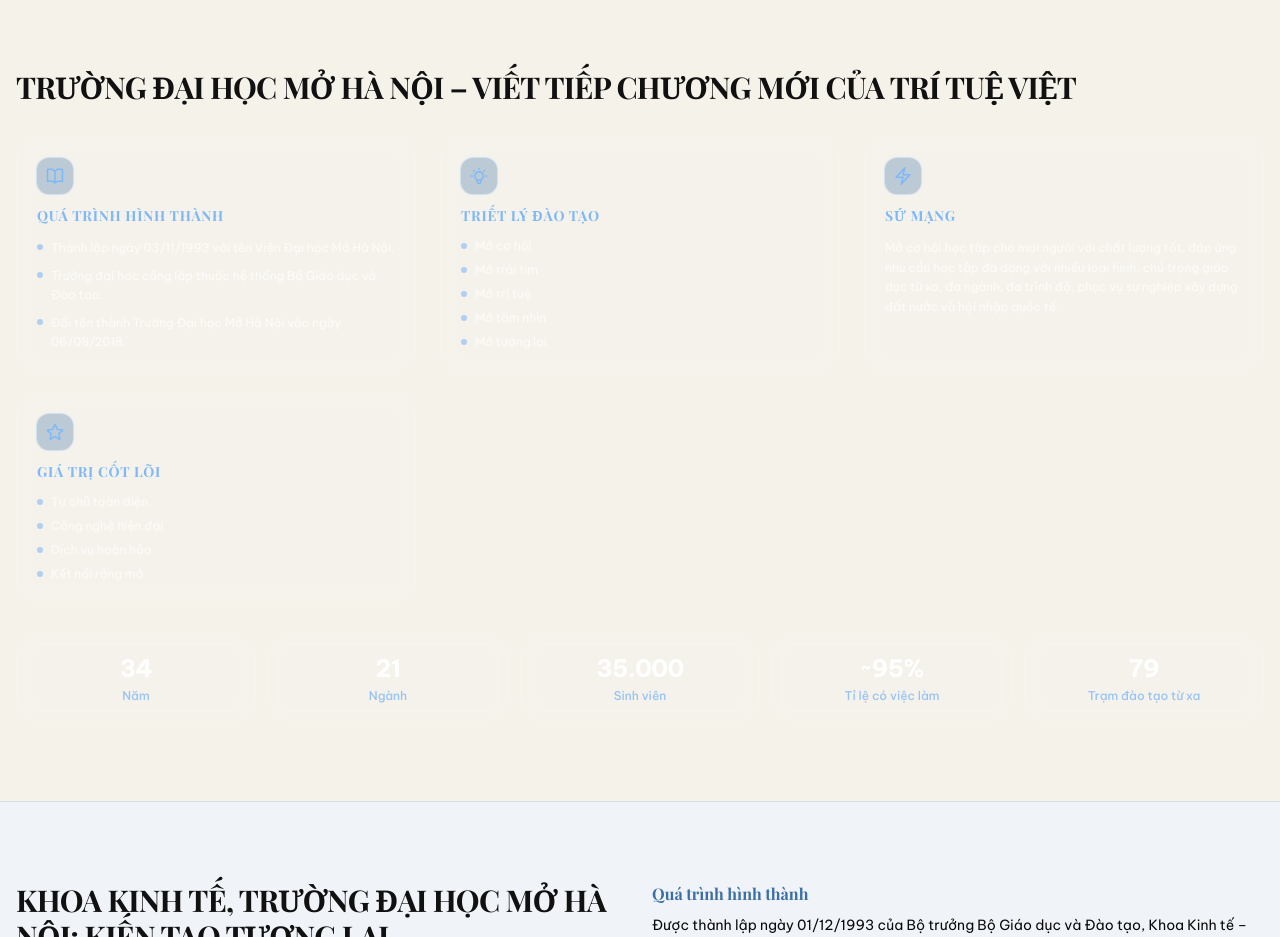
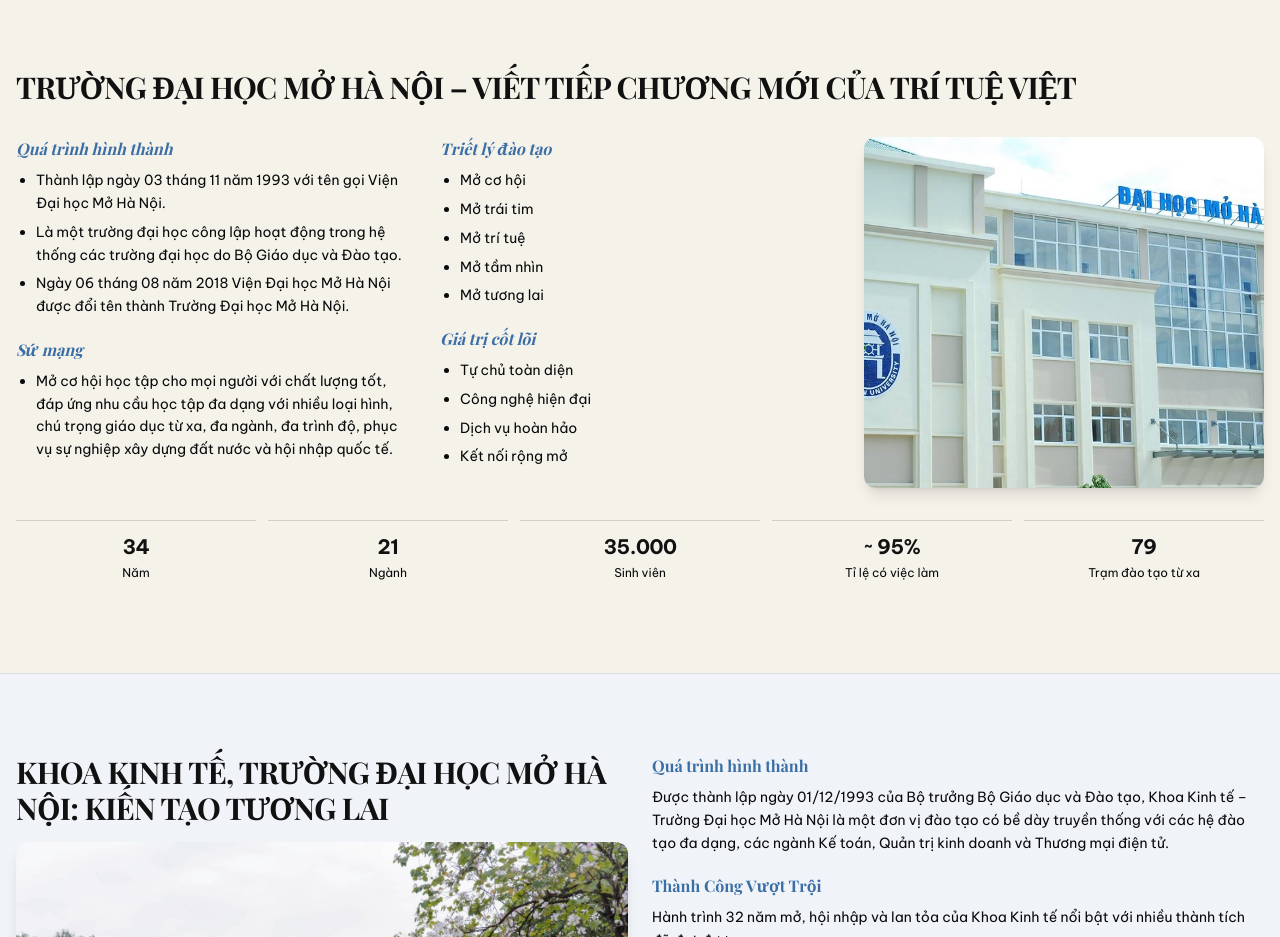
Before and after one commit to nhiensoft/ho-thi-thuy-giao, a React (Vite) app: page / in a window 1280 px wide. Shown: the part 3760-4697 px from the top of the page. Built offline with nearby package versions, Linux system fonts and the light colour scheme; a web font is replaced by a local one.

Commit message:
chore: soe fix

```diff
--- a/src/App.tsx
+++ b/src/App.tsx
@@ -602,92 +602,61 @@
             </h2>
 
             <div className="grid grid-cols-1 gap-x-6 gap-y-5 md:grid-cols-3">
-              {/* Quá trình hình thành */}
-              <div className="group relative rounded-2xl border border-white/10 bg-white/5 p-5 backdrop-blur-sm transition-all hover:bg-white/10 hover:shadow-xl hover:shadow-blue-900/30">
-                <div className="mb-3 flex h-9 w-9 items-center justify-center rounded-xl bg-[#3a6ea5]/30 ring-1 ring-[#7eb8f7]/30">
-                  <svg className="h-5 w-5 text-[#7eb8f7]" fill="none" viewBox="0 0 24 24" stroke="currentColor" strokeWidth={1.8}>
-                    <path strokeLinecap="round" strokeLinejoin="round" d="M12 6.042A8.967 8.967 0 006 3.75c-1.052 0-2.062.18-3 .512v14.25A8.987 8.987 0 016 18c2.305 0 4.408.867 6 2.292m0-14.25a8.966 8.966 0 016-2.292c1.052 0 2.062.18 3 .512v14.25A8.987 8.987 0 0018 18a8.967 8.967 0 00-6 2.292m0-14.25v14.25" />
-                  </svg>
-                </div>
-                <h3 className="font-display mb-3 text-sm font-bold uppercase tracking-wider text-[#7eb8f7]">Quá trình hình thành</h3>
-                <ul className="space-y-2">
-                  <li className="flex gap-2 text-xs leading-relaxed text-white/70">
-                    <span className="mt-1.5 h-1.5 w-1.5 flex-shrink-0 rounded-full bg-[#7eb8f7]/60" />
-                    Thành lập ngày 03/11/1993 với tên Viện Đại học Mở Hà Nội.
-                  </li>
-                  <li className="flex gap-2 text-xs leading-relaxed text-white/70">
-                    <span className="mt-1.5 h-1.5 w-1.5 flex-shrink-0 rounded-full bg-[#7eb8f7]/60" />
-                    Trường đại học công lập thuộc hệ thống Bộ Giáo dục và Đào tạo.
-                  </li>
-                  <li className="flex gap-2 text-xs leading-relaxed text-white/70">
-                    <span className="mt-1.5 h-1.5 w-1.5 flex-shrink-0 rounded-full bg-[#7eb8f7]/60" />
-                    Đổi tên thành Trường Đại học Mở Hà Nội vào ngày 06/08/2018.
-                  </li>
+              <div>
+                <h3 className="font-display mb-2 text-base font-bold italic text-[#3a6ea5]">Quá trình hình thành</h3>
+                <ul className="list-disc space-y-1.5 pl-5 text-sm leading-relaxed text-muted-foreground">
+                  <li>Thành lập ngày 03 tháng 11 năm 1993 với tên gọi Viện Đại học Mở Hà Nội.</li>
+                  <li>Là một trường đại học công lập hoạt động trong hệ thống các trường đại học do Bộ Giáo dục và Đào tạo.</li>
+                  <li>Ngày 06 tháng 08 năm 2018 Viện Đại học Mở Hà Nội được đổi tên thành Trường Đại học Mở Hà Nội.</li>
+                </ul>
+
+                <h3 className="font-display mt-5 mb-2 text-base font-bold italic text-[#3a6ea5]">Sứ mạng</h3>
+                <ul className="list-disc space-y-1.5 pl-5 text-sm leading-relaxed text-muted-foreground">
+                  <li>Mở cơ hội học tập cho mọi người với chất lượng tốt, đáp ứng nhu cầu học tập đa dạng
+                  với nhiều loại hình, chú trọng giáo dục từ xa, đa ngành, đa trình độ, phục vụ sự nghiệp
+                  xây dựng đất nước và hội nhập quốc tế.</li>
                 </ul>
               </div>
 
-              {/* Triết lý đào tạo */}
-              <div className="group relative rounded-2xl border border-white/10 bg-white/5 p-5 backdrop-blur-sm transition-all hover:bg-white/10 hover:shadow-xl hover:shadow-blue-900/30">
-                <div className="mb-3 flex h-9 w-9 items-center justify-center rounded-xl bg-[#3a6ea5]/30 ring-1 ring-[#7eb8f7]/30">
-                  <svg className="h-5 w-5 text-[#7eb8f7]" fill="none" viewBox="0 0 24 24" stroke="currentColor" strokeWidth={1.8}>
-                    <path strokeLinecap="round" strokeLinejoin="round" d="M9.663 17h4.673M12 3v1m6.364 1.636l-.707.707M21 12h-1M4 12H3m3.343-5.657l-.707-.707m2.828 9.9a5 5 0 117.072 0l-.548.547A3.374 3.374 0 0014 18.469V19a2 2 0 11-4 0v-.531c0-.895-.356-1.754-.988-2.386l-.548-.547z" />
-                  </svg>
-                </div>
-                <h3 className="font-display mb-3 text-sm font-bold uppercase tracking-wider text-[#7eb8f7]">Triết lý đào tạo</h3>
-                <ul className="space-y-2">
-                  {['Mở cơ hội', 'Mở trái tim', 'Mở trí tuệ', 'Mở tầm nhìn', 'Mở tương lai'].map((item) => (
-                    <li key={item} className="flex items-center gap-2 text-xs text-white/70">
-                      <span className="h-1.5 w-1.5 flex-shrink-0 rounded-full bg-[#7eb8f7]/60" />
-                      {item}
-                    </li>
-                  ))}
+              <div>
+                <h3 className="font-display mb-2 text-base font-bold italic text-[#3a6ea5]">Triết lý đào tạo</h3>
+                <ul className="list-disc space-y-1.5 pl-5 text-sm leading-relaxed text-muted-foreground">
+                  <li>Mở cơ hội</li>
+                  <li>Mở trái tim</li>
+                  <li>Mở trí tuệ</li>
+                  <li>Mở tầm nhìn</li>
+                  <li>Mở tương lai</li>
+                </ul>
+
+                <h3 className="font-display mt-5 mb-2 text-base font-bold italic text-[#3a6ea5]">Giá trị cốt lõi</h3>
+                <ul className="list-disc space-y-1.5 pl-5 text-sm leading-relaxed text-muted-foreground">
+                  <li>Tự chủ toàn diện</li>
+                  <li>Công nghệ hiện đại</li>
+                  <li>Dịch vụ hoàn hảo</li>
+                  <li>Kết nối rộng mở</li>
                 </ul>
               </div>
 
-              {/* Sứ mạng */}
-              <div className="group relative rounded-2xl border border-white/10 bg-white/5 p-5 backdrop-blur-sm transition-all hover:bg-white/10 hover:shadow-xl hover:shadow-blue-900/30">
-                <div className="mb-3 flex h-9 w-9 items-center justify-center rounded-xl bg-[#3a6ea5]/30 ring-1 ring-[#7eb8f7]/30">
-                  <svg className="h-5 w-5 text-[#7eb8f7]" fill="none" viewBox="0 0 24 24" stroke="currentColor" strokeWidth={1.8}>
-                    <path strokeLinecap="round" strokeLinejoin="round" d="M3.75 13.5l10.5-11.25L12 10.5h8.25L9.75 21.75 12 13.5H3.75z" />
-                  </svg>
-                </div>
-                <h3 className="font-display mb-3 text-sm font-bold uppercase tracking-wider text-[#7eb8f7]">Sứ mạng</h3>
-                <p className="text-xs leading-relaxed text-white/70">
-                  Mở cơ hội học tập cho mọi người với chất lượng tốt, đáp ứng nhu cầu học tập đa dạng với nhiều loại hình, chú trọng giáo dục từ xa, đa ngành, đa trình độ, phục vụ sự nghiệp xây dựng đất nước và hội nhập quốc tế.
-                </p>
-              </div>
-
-              {/* Giá trị cốt lõi */}
-              <div className="group relative rounded-2xl border border-white/10 bg-white/5 p-5 backdrop-blur-sm transition-all hover:bg-white/10 hover:shadow-xl hover:shadow-blue-900/30">
-                <div className="mb-3 flex h-9 w-9 items-center justify-center rounded-xl bg-[#3a6ea5]/30 ring-1 ring-[#7eb8f7]/30">
-                  <svg className="h-5 w-5 text-[#7eb8f7]" fill="none" viewBox="0 0 24 24" stroke="currentColor" strokeWidth={1.8}>
-                    <path strokeLinecap="round" strokeLinejoin="round" d="M11.48 3.499a.562.562 0 011.04 0l2.125 5.111a.563.563 0 00.475.345l5.518.442c.499.04.701.663.321.988l-4.204 3.602a.563.563 0 00-.182.557l1.285 5.385a.562.562 0 01-.84.61l-4.725-2.885a.563.563 0 00-.586 0L6.982 20.54a.562.562 0 01-.84-.61l1.285-5.386a.562.562 0 00-.182-.557l-4.204-3.602a.563.563 0 01.321-.988l5.518-.442a.563.563 0 00.475-.345L11.48 3.5z" />
-                  </svg>
-                </div>
-                <h3 className="font-display mb-3 text-sm font-bold uppercase tracking-wider text-[#7eb8f7]">Giá trị cốt lõi</h3>
-                <ul className="space-y-2">
-                  {['Tự chủ toàn diện', 'Công nghệ hiện đại', 'Dịch vụ hoàn hảo', 'Kết nối rộng mở'].map((item) => (
-                    <li key={item} className="flex items-center gap-2 text-xs text-white/70">
-                      <span className="h-1.5 w-1.5 flex-shrink-0 rounded-full bg-[#7eb8f7]/60" />
-                      {item}
-                    </li>
-                  ))}
-                </ul>
+              <div className="md:row-span-2">
+                <img
+                  src="/hou.png"
+                  alt="Trường Đại học Mở Hà Nội"
+                  className="h-full w-full rounded-xl object-cover shadow-lg"
+                />
               </div>
             </div>
 
-            {/* Stats row */}
-            <div className="anim-stagger mt-8 grid grid-cols-2 gap-3 sm:grid-cols-3 lg:grid-cols-5">
+            <div className="mt-8 grid grid-cols-2 gap-3 sm:grid-cols-3 lg:grid-cols-5">
               {[
                 { value: '34', label: 'Năm' },
                 { value: '21', label: 'Ngành' },
                 { value: '35.000', label: 'Sinh viên' },
-                { value: '~95%', label: 'Tỉ lệ có việc làm' },
+                { value: '~ 95%', label: 'Tỉ lệ có việc làm' },
                 { value: '79', label: 'Trạm đào tạo từ xa' },
               ].map((item) => (
-                <div key={item.label} className="relative overflow-hidden rounded-2xl border border-white/10 bg-white/5 px-4 py-4 text-center backdrop-blur-sm transition-all hover:bg-white/10">
-                  <p className="text-2xl font-extrabold tracking-tight text-white">{item.value}</p>
-                  <p className="mt-1 text-xs font-medium text-[#7eb8f7]/80">{item.label}</p>
+                <div key={item.label} className="border-t border-[#d5cfc2] px-4 py-3 text-center">
+                  <p className="text-xl font-bold tracking-tight text-[#111]">{item.value}</p>
+                  <p className="mt-1 text-xs text-muted-foreground">{item.label}</p>
                 </div>
               ))}
             </div>
```
